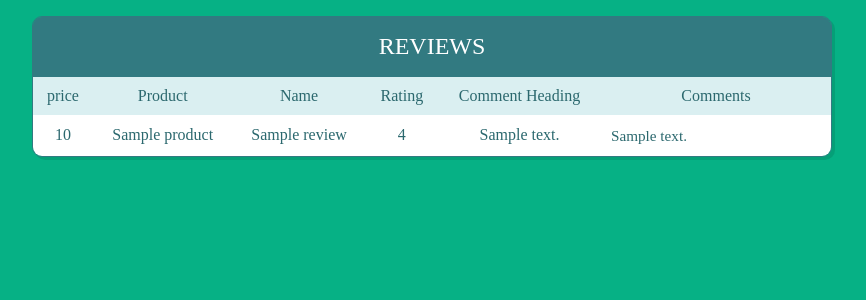
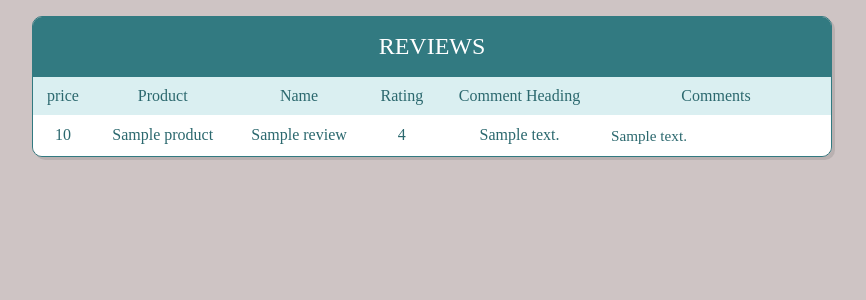
Before and after one commit to vennela2/product_review_scrapper, a Flask app: template templates/results.html in a window 1280 px wide. Shown: the top 300 px of the page, without its empty margins (208-1074 px from the left). Run offline with Flask 2, Linux system fonts and the light colour scheme; the template is opened without the code that fills it: most values are stand-ins (such as "Sample title", 1, 10 or a date in 2020); some libraries are stand-ins or nearby versions.

Commit message:
Update style.css

```diff
--- a/static/css/style.css
+++ b/static/css/style.css
@@ -1,5 +1,5 @@
 body {
-  background-color: #06B185  ;
+  background-color: #cec4c4  ;
 }
 body * {
   box-sizing: border-box;
```
